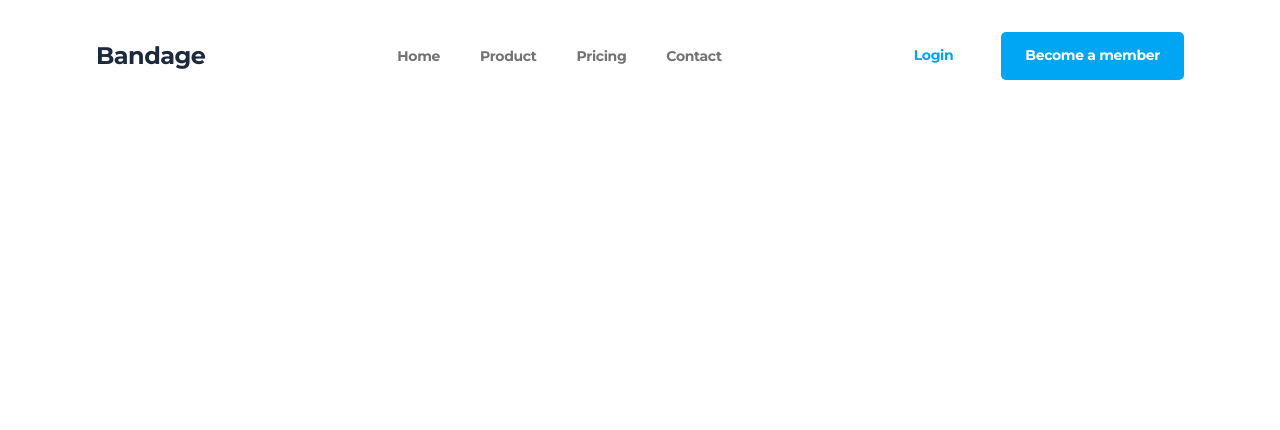
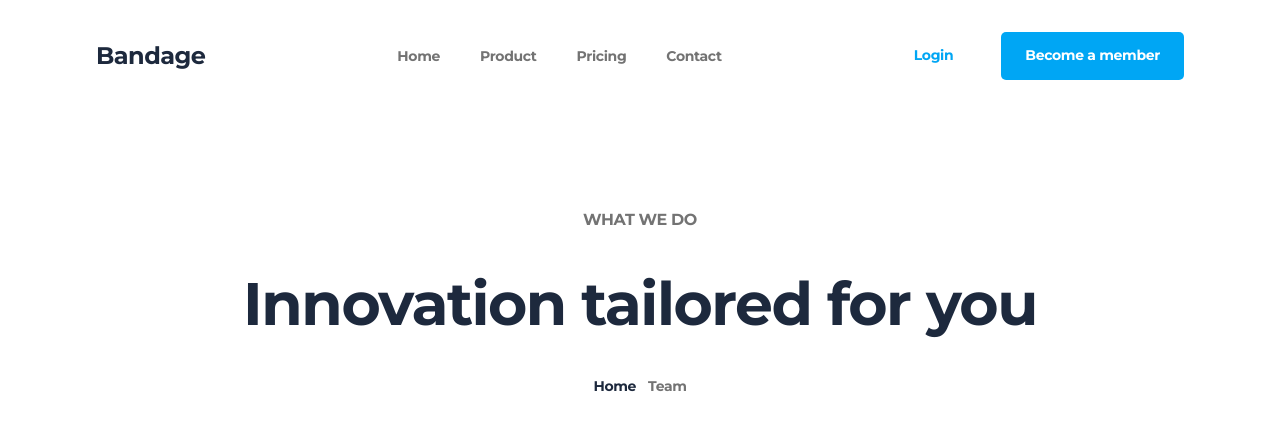
Before and after one commit to MarlonRamos07/Tailwind---LP2, a website: page src/index.html in a window 1280 px wide. Drawn offline with Linux system fonts and the light colour scheme.

Commit message:
Hero Section

```diff
--- a/src/index.html
+++ b/src/index.html
@@ -25,5 +25,17 @@
         </button>
     </div>
    </header>
+   <main>
+    <section>
+        <div class="flex flex-col gap-8 mt-24">
+            <h5 class="text-center justify-start text-neutral-500 text-base font-bold font-['Montserrat'] leading-normal tracking-tight">WHAT WE DO</h5>
+            <h2 class="text-center justify-start text-slate-800 text-6xl font-bold font-['Montserrat'] leading-[80px] tracking-tight">Innovation tailored for you</h2>
+            <div class="flex justify-center gap-3">
+                <a class=" text-center justify-start text-slate-800 text-sm font-bold font-['Montserrat'] leading-normal tracking-tight" href="">Home</a>
+                <h6 class="text-center justify-start text-neutral-500 text-sm font-bold font-['Montserrat'] leading-normal tracking-tight">Team</h6>
+            </div>
+        </div>
+    </section>
+   </main>
 </body>
 </html>
```
Also changed, not shown: src/output.css.
